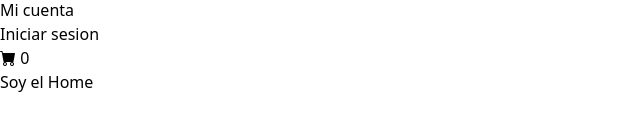
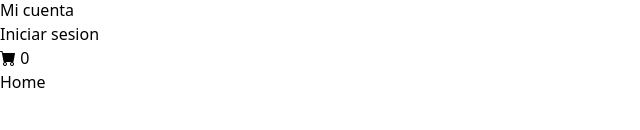
Before and after one commit to FernandoXdvs/creamarket, a React (Vite) app: page / in a window 1280 px wide. Shown: the part 218-348 px from the top of the page, without its empty margins (0-640 px from the left). Built offline with nearby package versions, Linux system fonts and the light colour scheme.

Commit message:
Diseño del layout principal

```diff
--- /dev/null
+++ b/src/Components/Layout/index.jsx
@@ -0,0 +1,9 @@
+const Layout = ({ children }) => {
+    return (
+        <div className='flex flex-col items-center mt-20'>
+            {children}
+        </div>
+    );
+}
+
+export { Layout };
--- a/src/Components/Navbar/index.jsx
+++ b/src/Components/Navbar/index.jsx
@@ -5,7 +5,7 @@ const Navbar = () => {
     const activeStyle = 'underline underline-offset-4';
 
     return (
-        <nav className="flex w-full justify-between items-center py-5 px-8 text-sm font-light fixed z10 bg-purple-300">
+        <nav className="flex w-full justify-between items-center py-5 px-8 text-sm font-light fixed z10 top-0 bg-purple-300">
             <ul className="flex items-center gap-3">
                 <li className="font-semibold text-lg">
                     <NavLink
--- a/src/Pages/Home/index.jsx
+++ b/src/Pages/Home/index.jsx
@@ -1,9 +1,11 @@
+import { Layout } from "../../Components/Layout";
+
 
 function Home() {
     return(
-        <>
-             <h1 className='bg-red-100'>Soy el Home</h1>
-        </>
+        <Layout>
+            Home
+        </Layout>
     );
 }
 
--- a/src/Pages/MyAccount/index.jsx
+++ b/src/Pages/MyAccount/index.jsx
@@ -1,7 +1,10 @@
+import { Layout } from "../../Components/Layout";
 
 function MyAccount() {
     return (
-        <></>
+        <Layout>
+            MyAccount
+        </Layout>
     );
 }
 
--- a/src/Pages/MyOrder/index.jsx
+++ b/src/Pages/MyOrder/index.jsx
@@ -1,7 +1,10 @@
+import { Layout } from "../../Components/Layout";
 
 function MyOrder() {
     return (
-        <></>
+        <Layout>
+            My Order
+        </Layout>
     );
 }
 
--- a/src/Pages/MyOrders/index.jsx
+++ b/src/Pages/MyOrders/index.jsx
@@ -1,6 +1,10 @@
+import { Layout } from "../../Components/Layout";
+
 function MyOrders() {
     return (
-        <></>
+        <Layout>
+            My orders
+        </Layout>
     );
 }
 
--- a/src/Pages/NotFound/index.jsx
+++ b/src/Pages/NotFound/index.jsx
@@ -1,7 +1,10 @@
+import { Layout } from "../../Components/Layout";
 
 function NotFound() {
     return (
-        <></>
+        <Layout>
+            Not Found
+        </Layout>
     );
 }
 
--- a/src/Pages/SingIn/index.jsx
+++ b/src/Pages/SingIn/index.jsx
@@ -1,8 +1,10 @@
-
+import { Layout } from "../../Components/Layout";
 
 function SignIn() {
     return (
-        <></>
+        <Layout>
+            Sign In
+        </Layout>
     );
 }
 
```
